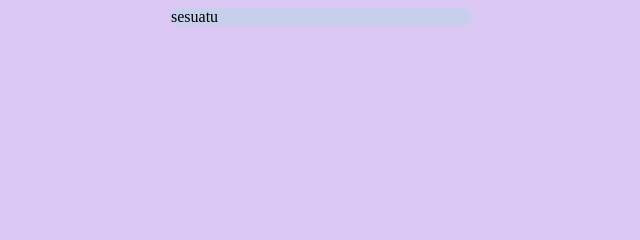
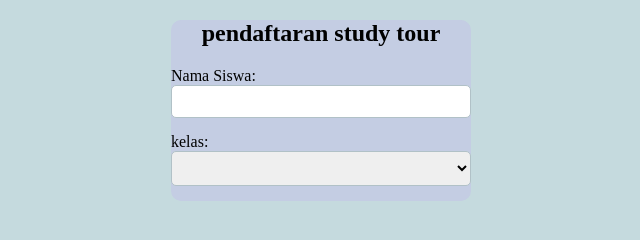
Before and after one commit to zahra5353/latihan7, a plain HTML site: page index.html in a window 1280 px wide. Shown: the whole page, without its empty margins (319-959 px from the left). Drawn offline with Linux system fonts and the light colour scheme.

Commit message:
menambah filed nama dan kelas

```diff
--- a/index.html
+++ b/index.html
@@ -10,17 +10,35 @@
   <!-- HTML -->
   <style>
 body {
-  background: #DBC7F3;
+  background: #C5DADE;
 }
 .container{
   width:300px;
   margin: auto;
-  background:#C6D0EC;
+  background:#C4CDE3;
 padding: #858D95;
 border-radius: 10px;
 box-shadow : 0 4px 8px #rgba (0,0,0,0,1);
 }
+h2 {
+text-align: center;
+}
+  label {
+    display: block;
+    margin:10px 0 5px;
+  }
+  input, select {
+    width:100%;
+    padding: 8px;
+    margin-bottom: 15px;
+    border: 1px solid #B1C1C7;
+    border-radius: 5px;
+    box-sizing: border-box;
 
+  }
+  </label>
+
+}
   </style>
 
 
@@ -29,7 +47,16 @@ box-shadow : 0 4px 8px #rgba (0,0,0,0,1);
 
 <body>
   <div class="container">
-    sesuatu
+   <h2>pendaftaran study tour</h2>
+   <from action="" mthod="get" accept-charset"utf-8">
+   <lable for="">Nama Siswa:</lable>
+  <input type="text" name="nama"id="">
+
+  <lable for="">kelas:</lable>
+  <select name="kelas"id="">
+    <option value=""></option>X RPL</option>
+    <option value=""></option>
+
   </div>
 
   <!-- Project -->
```
